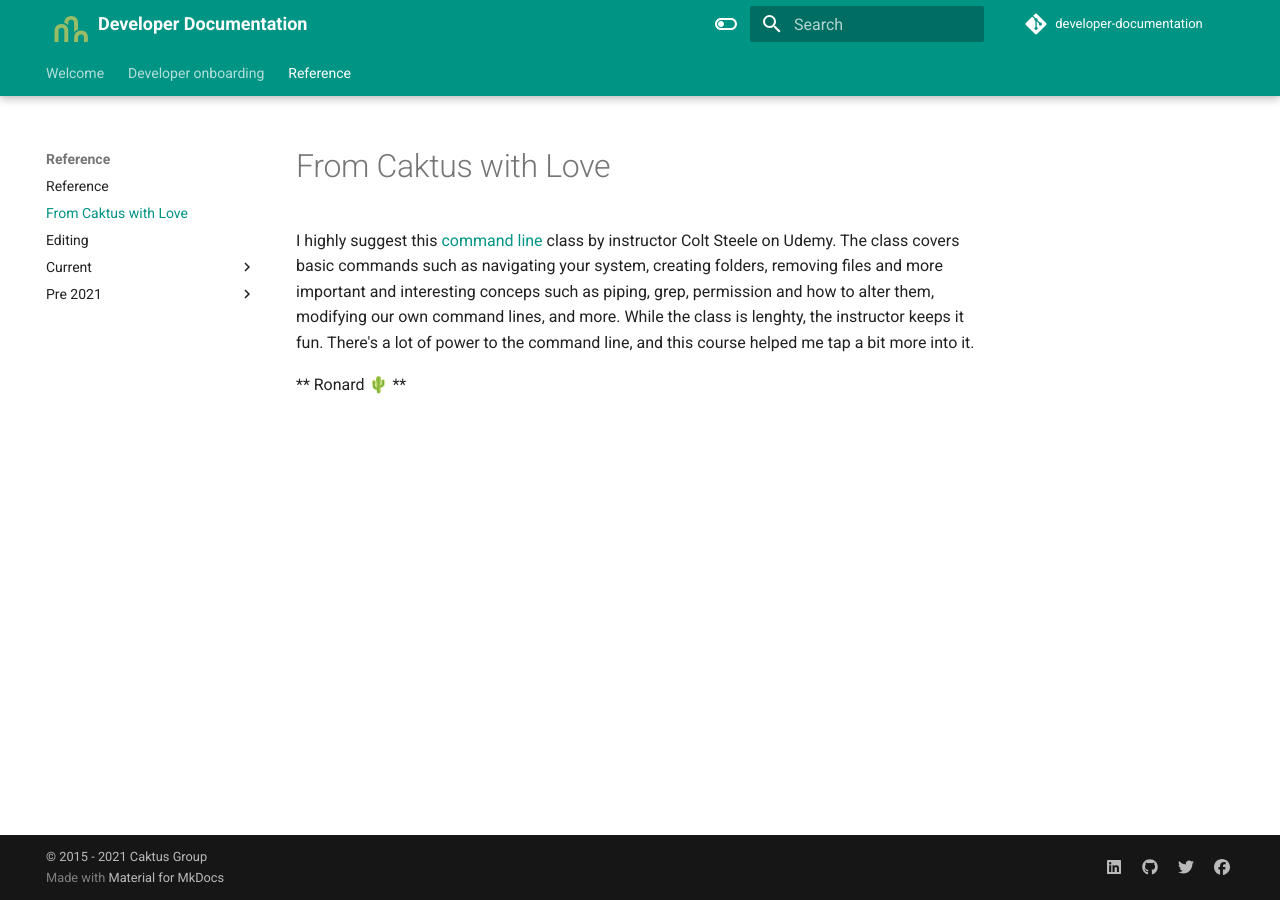
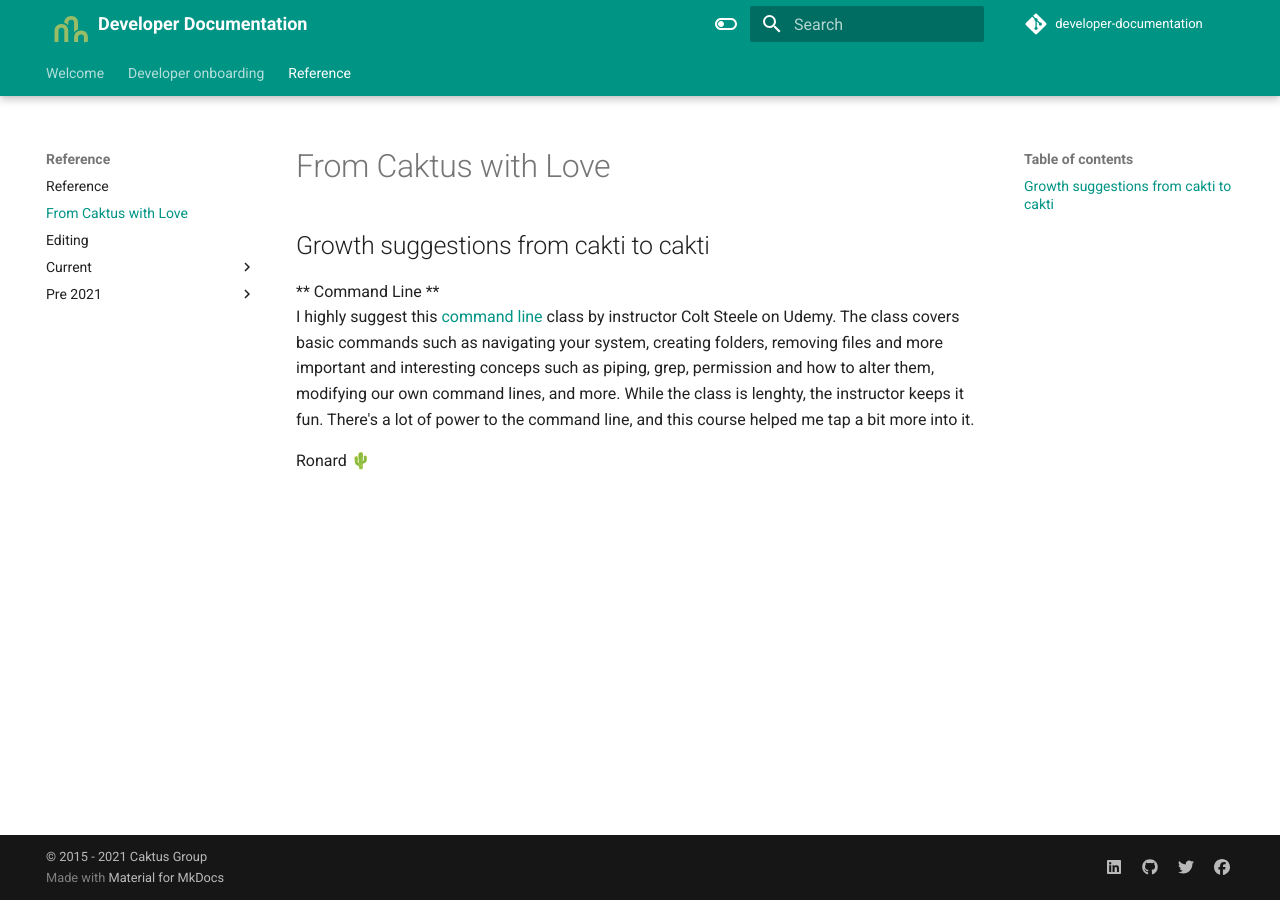
Before and after one commit to caktus/guidebook, an MkDocs documentation site: the page built from docs/reference/from-caktus-with-love.md, in a window 1280 px wide. Built offline with MkDocs 1.6.1 and Material for MkDocs 9.7.7, drawn with Linux system fonts in a browser that asks for light colours; comment, search, counter and statistics services are not loaded.

Commit message:
Fix image reference and add h2

```diff
--- a/docs/reference/from-caktus-with-love.md
+++ b/docs/reference/from-caktus-with-love.md
@@ -1,5 +1,8 @@
 # From Caktus with Love
 
+## Growth suggestions from cakti to cakti
+
+** Command Line ** <br>
 I highly suggest this [command line](https://www.udemy.com/course/the-linux-command-line-bootcamp/) class by instructor Colt Steele on Udemy. The class covers basic commands such as navigating your system, creating folders, removing files and more important and interesting conceps such as piping, grep, permission and how to alter them, modifying our own command lines, and more. While the class is lenghty, the instructor keeps it fun. There's a lot of power to the command line, and this course helped me tap a bit more into it.
 
-** Ronard 🌵 **
+Ronard 🌵
```
Also changed, not shown: docs/reference/pre-2021/workflow.md (+1 -1 lines).
